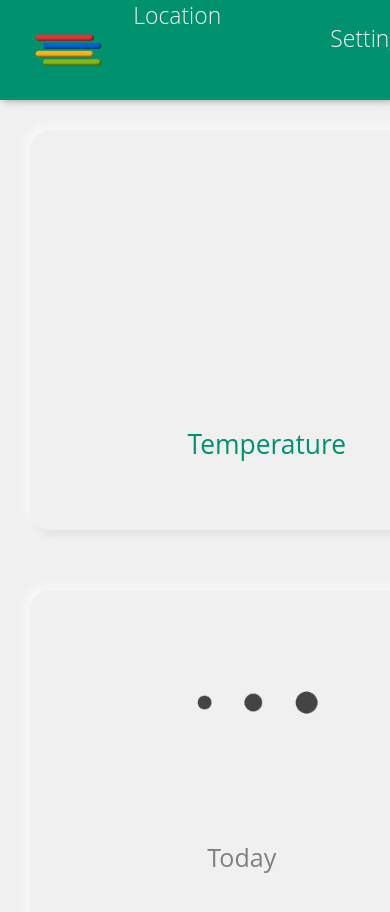
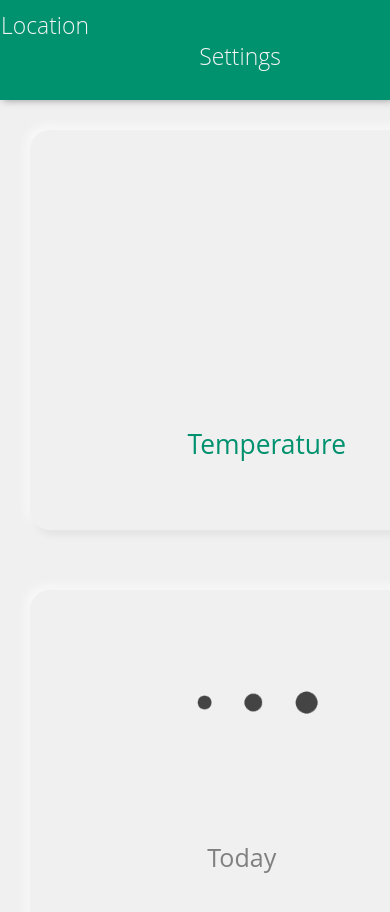
Before and after one commit to Mirumcer/e-dash, a website: page index.html in a window 390 px wide. Shown: the top 912 px of the page. Drawn offline with nearby package versions, Linux system fonts and the light colour scheme.

Commit message:
more fixes to mobile layout

```diff
--- a/index.html
+++ b/index.html
@@ -20,10 +20,11 @@
             <a href="#Home" class="navlogo navbut" ;>
                 <img class="headlogo" src="images/logo simplepng.png"></img>
             </a>
-            <a href="#" class="navbut">Location
+            <div class="navbut">
+                <p>Location</p>
                 <p id="location"></p>
-            </a>
-            <a href="#" class="navbut settingsButton">
+            </div>
+            <div class="navbut settingsButton"><br>
                 <p>Settings</p>
                 <div class="settingsMenu">
                     <div>
@@ -36,7 +37,7 @@
                         </label>
                     </div>
                 </div>
-            </a>
+            </div>
         </div>
         <div class="cardContainer">
             <div class="todayContainer">
--- a/styles/header.css
+++ b/styles/header.css
@@ -19,6 +19,11 @@
     align-self: center;
     text-align: center;
     justify-content: center;
+}
+
+.navbut p {
+    margin-top: 10px;
+    margin-bottom: 10px;
 }
 
 .navlogo {
@@ -48,3 +53,9 @@
     visibility: visible;
     z-index: 9;
 }
+
+@media (max-width: 800px) {
+    .navlogo {
+        display: none;
+    }
+}
```
